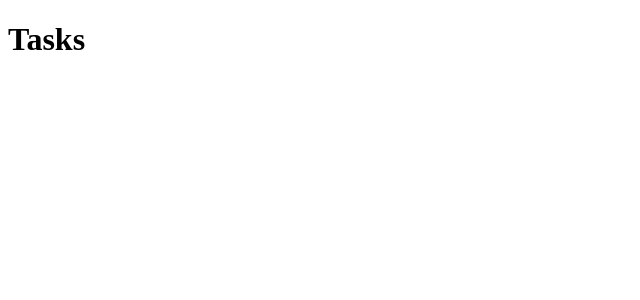
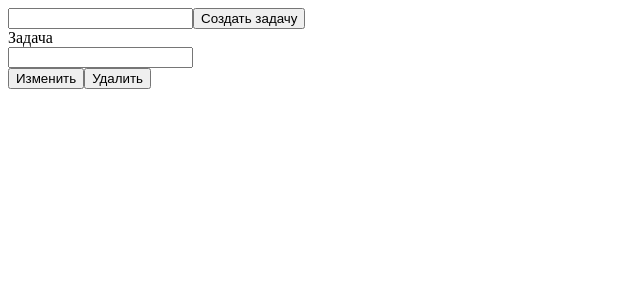
Before and after one commit to SherbakovSAF/kvik-test, a Vue app: page /tasks in a window 1280 px wide. Shown: the top 300 px of the page, without its empty margins (0-640 px from the left). Built offline with nearby package versions, Linux system fonts and the light colour scheme.

Commit message:
Начальная точка для создание задачи

```diff
--- /dev/null
+++ b/src/components/createNewTasks.vue
@@ -0,0 +1,17 @@
+<template>
+     <div>
+          <input type="text">
+          <button>Создать задачу</button>
+     </div>
+</template>
+
+<script>
+export default {
+     name: "CreateNewTasks",
+     data(){
+          return{
+
+          }
+     }
+}
+</script>
--- /dev/null
+++ b/src/components/tasksList.vue
@@ -0,0 +1,25 @@
+<template>
+     <div> <!-- Врапер для всех таксок -->
+          <div> <!-- name="Врапер для всей таски" v-for тут -->
+               <div> <!-- name="Врапер для текста таски" -->
+                    <div>Задача</div>
+                    <input type="text"> <!-- name="При редактировании будет инпут" -->
+               </div>
+               <div>  <!-- name="Врапер кнопок. Декоративный характер" -->
+                    <button>Изменить</button>
+                    <button>Удалить</button>
+               </div>
+          </div>
+     </div>
+</template>
+
+<script>
+export default {
+     name: "TasksList",
+     data(){
+          return{
+
+          }
+     }
+}
+</script>
--- a/src/pages/taskPage.vue
+++ b/src/pages/taskPage.vue
@@ -1,12 +1,20 @@
 <template>
      <div>
-          <h1>Tasks</h1>
+          <create-new-tasks />
+          <tasks-list />
      </div>
 </template>
 
 <script>
+import createNewTasks from '@/components/createNewTasks.vue';
+import tasksList from '@/components/tasksList.vue';
+
 export default {
      name: 'TaskPage',
+     components: {
+          createNewTasks,
+          tasksList,
+     },
      // data(){
      //      return {
 
```
